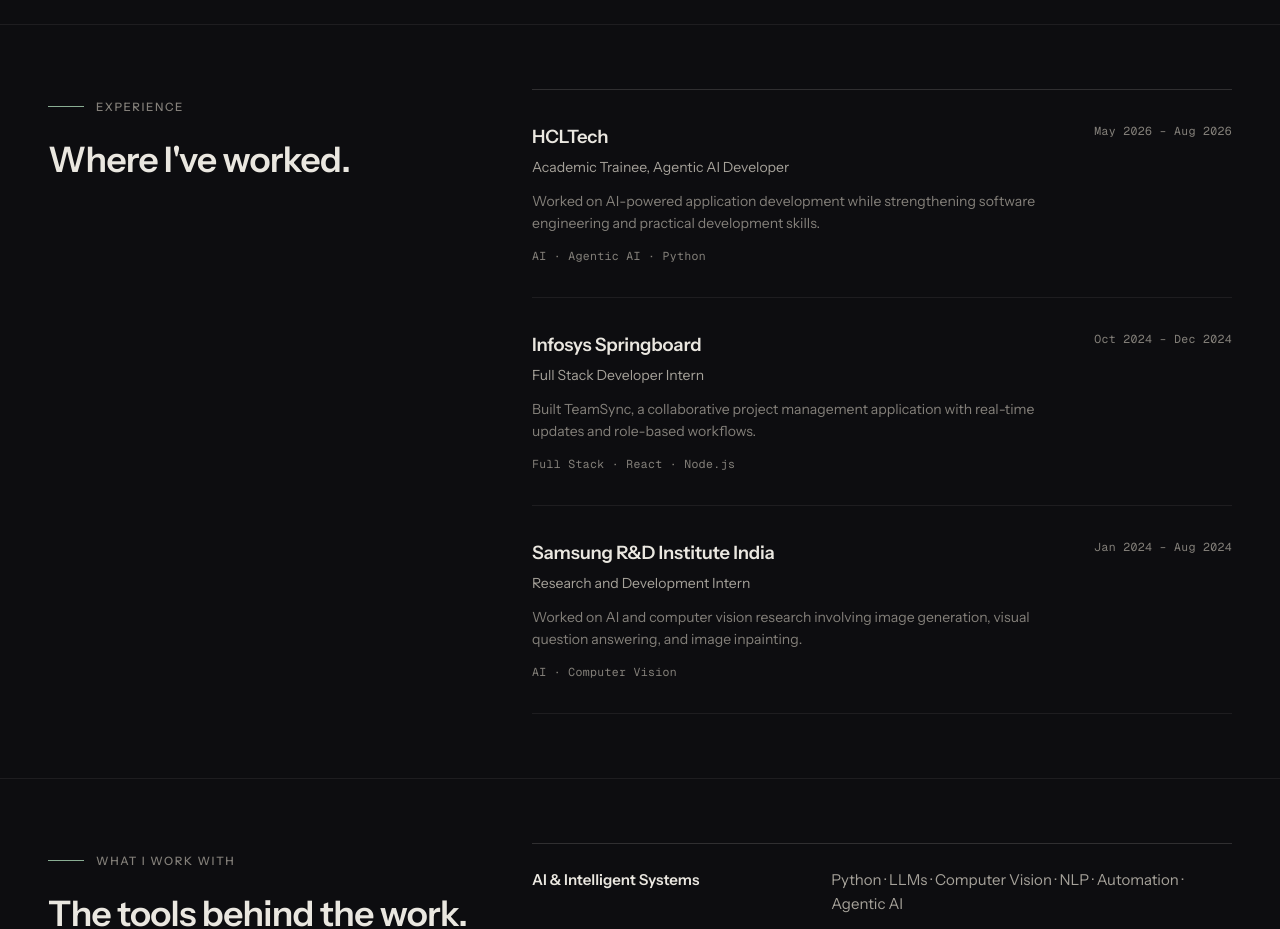
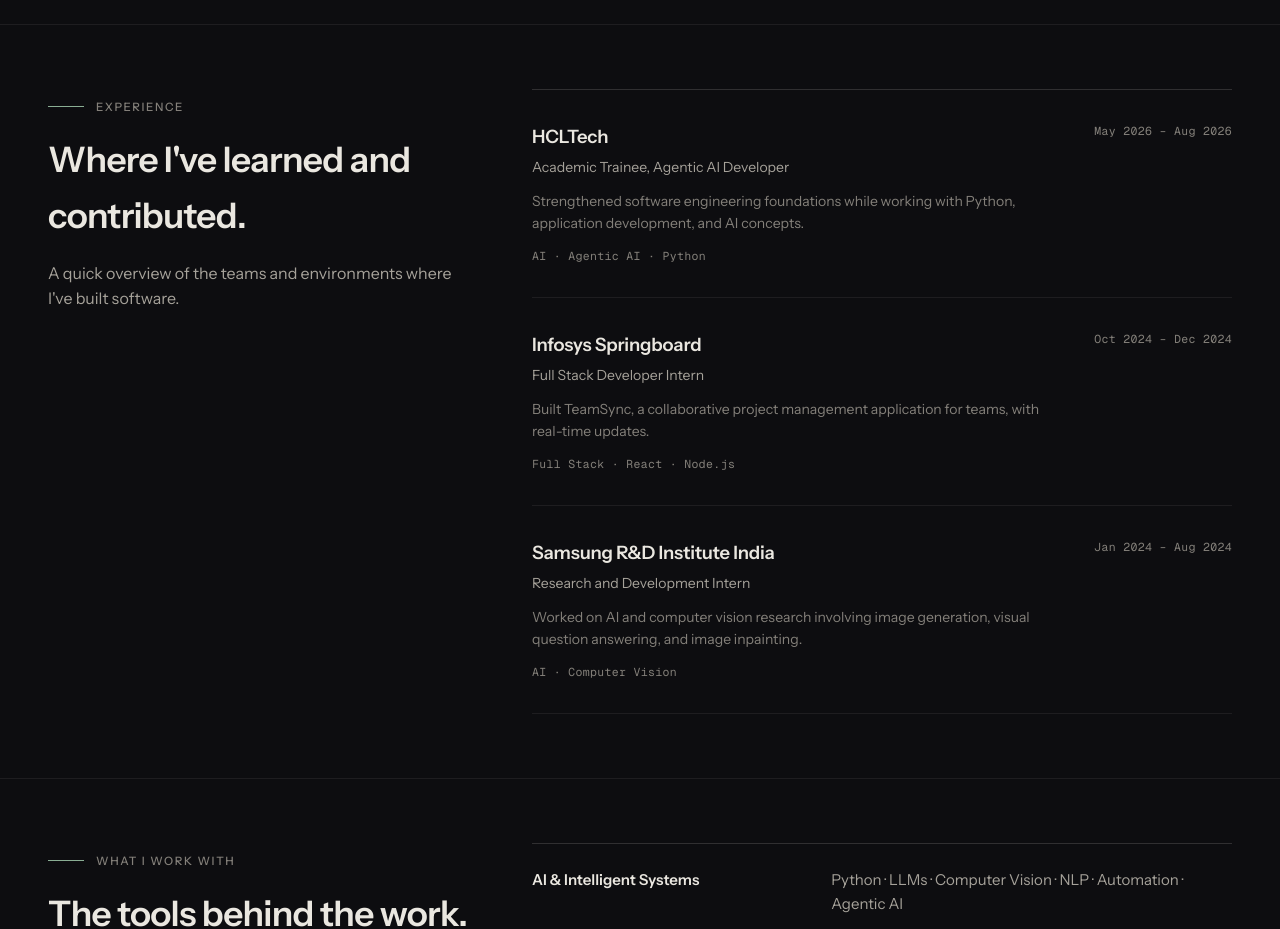
Before and after one commit to RaoVrn/Portfolio, a React (Vite) app: page / in a window 1280 px wide. Shown: the part 2300-3229 px from the top of the page. Built offline with nearby package versions, Linux system fonts and the light colour scheme.

Commit message:
refine experience section and improve portfolio consistency

```diff
--- a/src/components/ExperienceSection.module.css
+++ b/src/components/ExperienceSection.module.css
@@ -35,6 +35,12 @@
   font-weight: 600;
   letter-spacing: -0.02em;
   color: var(--text-1);
+}
+
+.support {
+  margin-top: var(--space-4);
+  max-width: 26rem;
+  color: var(--text-2);
 }
 
 /* ----- Entries ----- */
--- a/src/components/ExperienceSection.tsx
+++ b/src/components/ExperienceSection.tsx
@@ -12,7 +12,12 @@
           </Reveal>
 
           <Reveal as="h2" variant="rise" delay={60} className={styles.heading} id="experience-heading">
-            Where I've worked.
+            Where I've learned and contributed.
+          </Reveal>
+
+          <Reveal as="p" variant="rise" delay={140} className={styles.support}>
+            A quick overview of the teams and environments where I've built
+            software.
           </Reveal>
         </header>
 
--- a/src/data/experience.ts
+++ b/src/data/experience.ts
@@ -16,7 +16,7 @@
     role: "Academic Trainee, Agentic AI Developer",
     period: "May 2026 – Aug 2026",
     focus:
-      "Worked on AI-powered application development while strengthening software engineering and practical development skills.",
+      "Strengthened software engineering foundations while working with Python, application development, and AI concepts.",
     tags: ["AI", "Agentic AI", "Python"],
   },
   {
@@ -24,7 +24,7 @@
     role: "Full Stack Developer Intern",
     period: "Oct 2024 – Dec 2024",
     focus:
-      "Built TeamSync, a collaborative project management application with real-time updates and role-based workflows.",
+      "Built TeamSync, a collaborative project management application for teams, with real-time updates.",
     tags: ["Full Stack", "React", "Node.js"],
   },
   {
```
